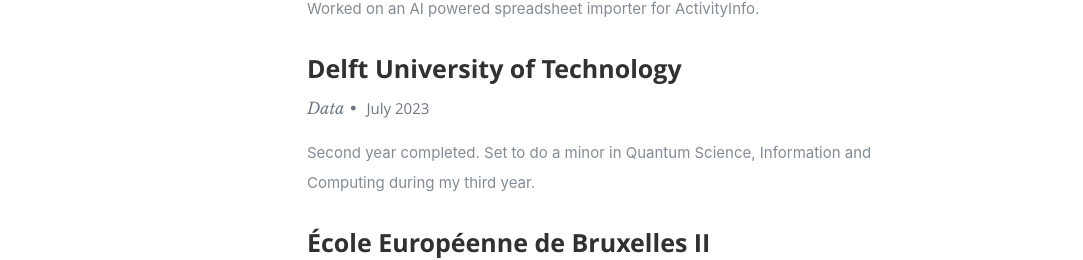
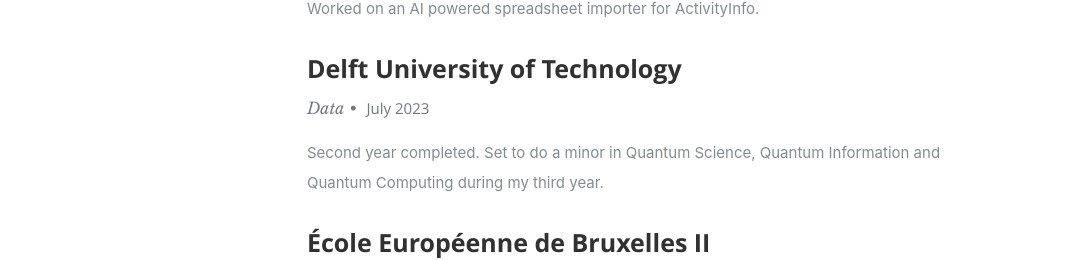
Before and after one commit to AlexisFimeyer/AlexisFimeyer.github.io, a React (Create React App) app: page / in a window 1280 px wide. Shown: the part 1436-1696 px from the top of the page, without its empty margins (98-1181 px from the left). Built offline with nearby package versions, Linux system fonts and the light colour scheme.

Commit message:
change resume

```diff
--- a/src/resumeData.js
+++ b/src/resumeData.js
@@ -27,7 +27,7 @@
       specialization: "Data",
       MonthOfPassing: "July",
       YearOfPassing: "2023",
-      Achievements: "Second year completed. Set to do a minor in Quantum Science, Information and Computing during my third year.",
+      Achievements: "Second year completed. Set to do a minor in Quantum Science, Quantum Information and Quantum Computing during my third year.",
     },
     {
       UniversityName: "École Européenne de Bruxelles II",
```
